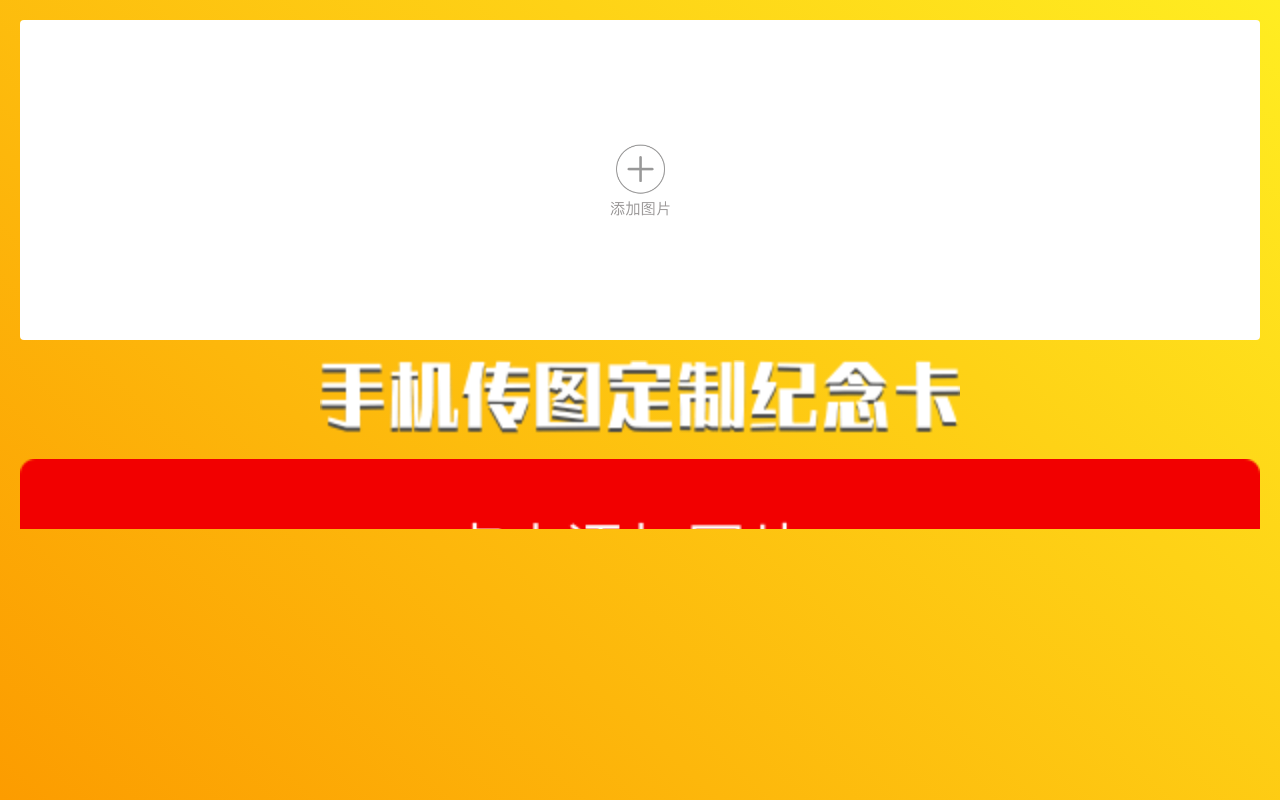
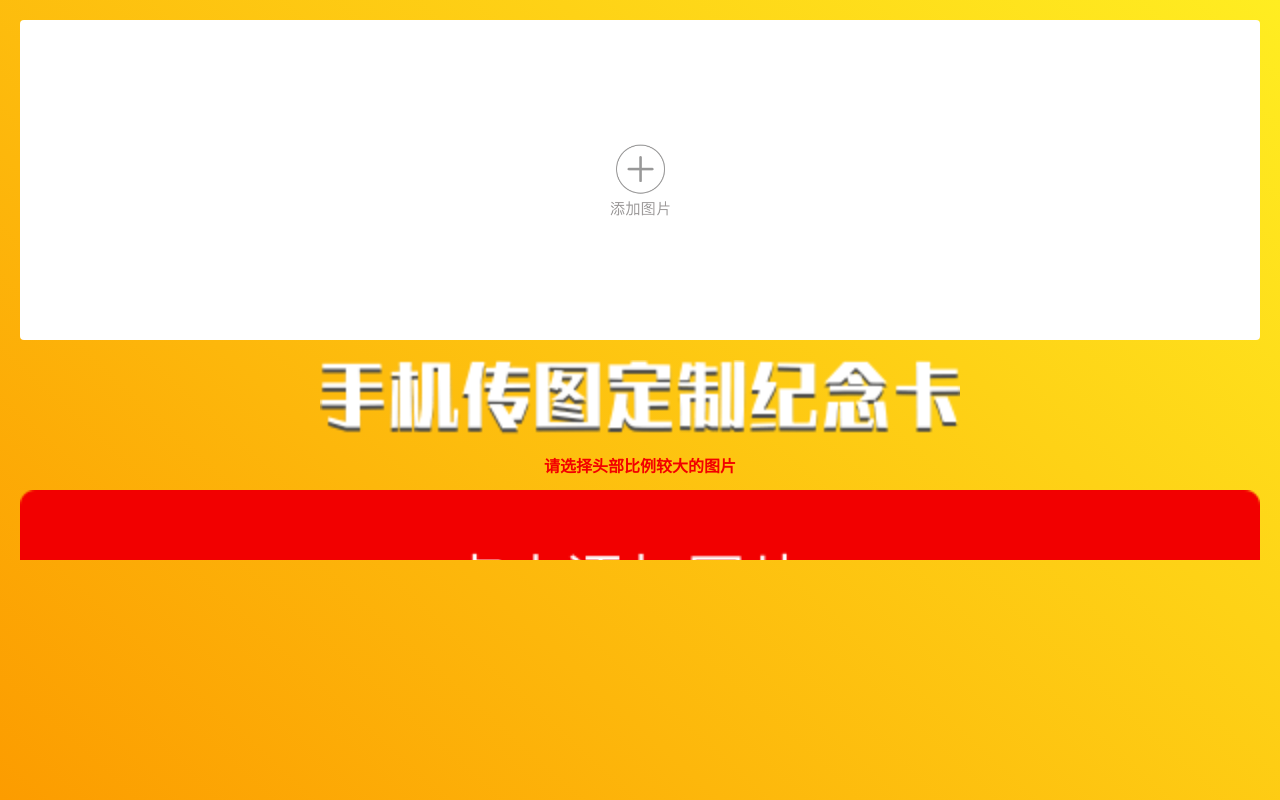
Before and after one commit to litdev/HtmlStatic, a browser extension: page SJWXOpen/upload_img.html in a window 1280 px wide. Drawn offline with nearby package versions, Linux system fonts and the light colour scheme.

Commit message:
add tip msg

```diff
--- a/SJWXOpen/css/uploadimg.css
+++ b/SJWXOpen/css/uploadimg.css
@@ -61,7 +61,11 @@ body{
     width: 100%;
     background-size: 100%;
 }
-
+.up-tips{
+    color: #f30000;
+    margin: 0 0 15px 0;
+    font-weight: 600;
+}
 .btn-add{
     background: url(../img/TextBtn_AddPic@2x.png) no-repeat;
 }
--- a/SJWXOpen/upload_img.html
+++ b/SJWXOpen/upload_img.html
@@ -24,6 +24,7 @@
             <img src="img/PicText@2x.png" alt="" width="50%">
         </div>
         <div class="box-tools">
+            <span class="up-tips">请选择头部比例较大的图片</span>
             <button class="btn-add" onclick="selectImg()"></button>
             <button class="btn-readd" onclick="selectImg()" style="display:none;"></button>
             <button class="btn-upload" onclick="upload()" style="display:none;"></button>
```
